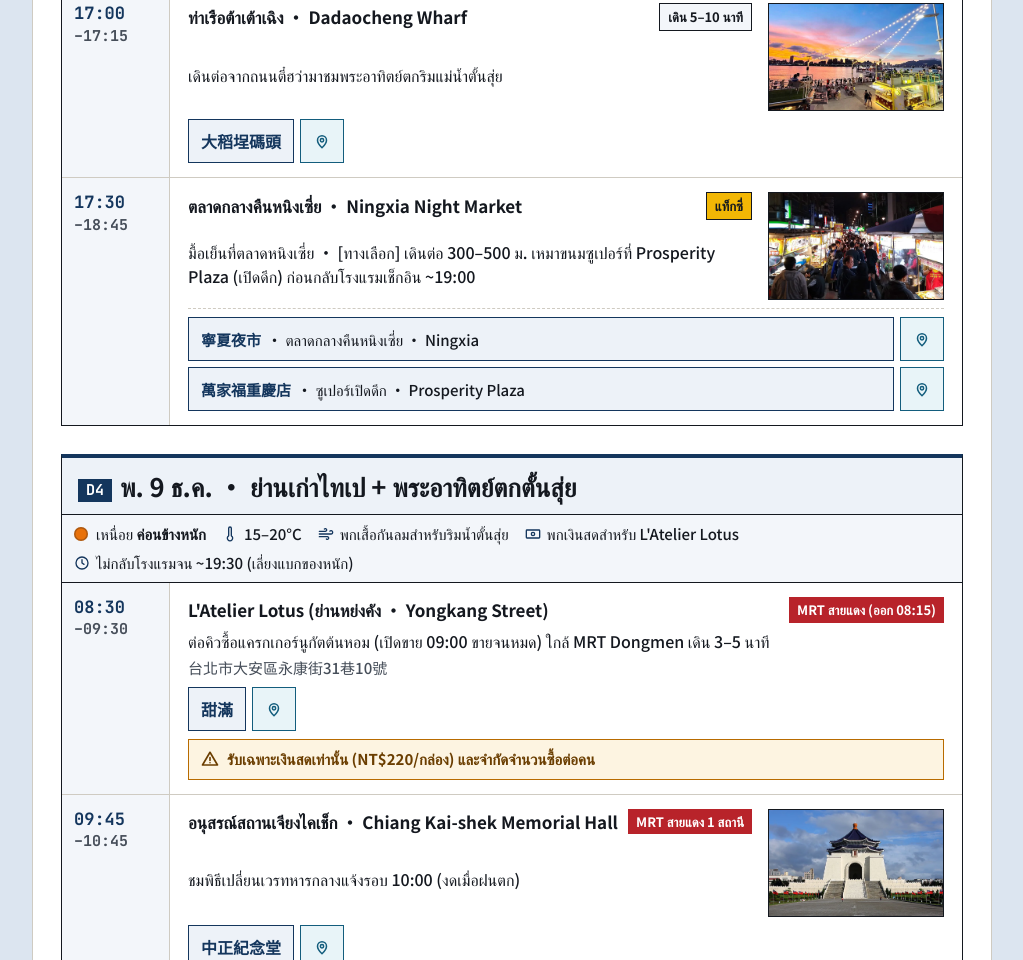
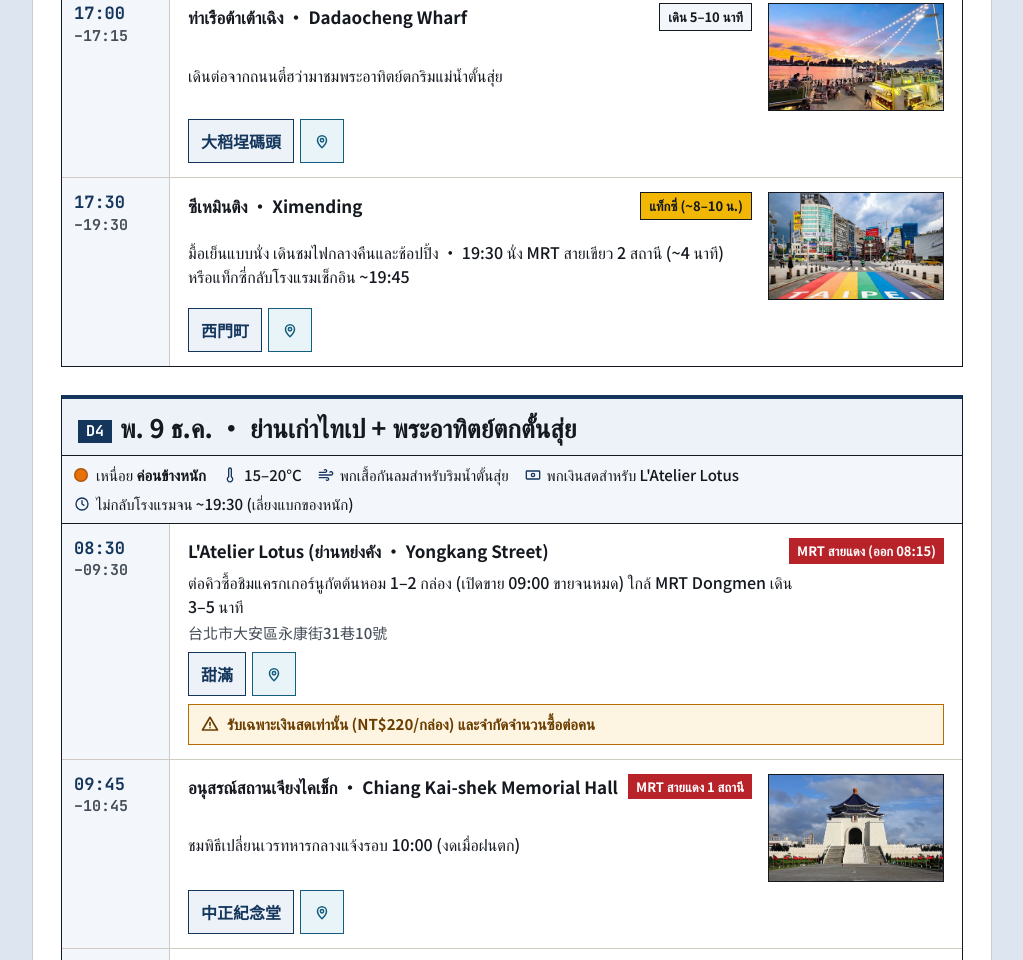
Before and after one commit to bank2u/mytrip, a plain HTML site: page 2026-taipei/index.html in a window 1280 px wide. Shown: the part 4468-5428 px from the top of the page, without its empty margins (128-1151 px from the left). Drawn offline with Linux system fonts and the light colour scheme; a web font is replaced by a local one.

Commit message:
2026-taipei: move Ximending to D3 night, split Lotus nougat across D4/D6

```diff
--- a/2026-taipei/index.html
+++ b/2026-taipei/index.html
@@ -1648,7 +1648,7 @@
     },
     {
       id: "D3", effort: 3, zone: "old", date: "2026-12-08", shortDate: "8 ธ.ค.",
-      title: "อ. 8 ธ.ค. · บัสเข้าไทเป + ถนนตี๋ฮว่า + หนิงเซี่ย",
+      title: "อ. 8 ธ.ค. · บัสเข้าไทเป + ถนนตี๋ฮว่า + ซีเหมินติง",
       conditions: [
         { icon: "clock", text: "ถึงไทเปบ่ายไม่มีพักห้องระหว่างวัน" },
         { icon: "bag", text: "เตรียมเสบียงขึ้นบัส 1833 · เรียก Uber XL ขนกระเป๋า" }
@@ -1714,15 +1714,14 @@
           places: [{ name: "Dadaocheng Wharf", zh: "大稻埕碼頭", driver: false }]
         },
         {
-          time: "17:30–18:45",
-          titlePrefix: "ตลาดกลางคืนหนิงเซี่ย · Ningxia Night Market",
-          img: "assets/spot-ningxia.webp",
-          imgAlt: "บรรยากาศตลาดกลางคืนหนิงเซี่ย ไทเป",
-          mode: { label: "แท็กซี่", cls: "t-taxi" },
-          desc: "มื้อเย็นที่ตลาดหนิงเซี่ย · [ทางเลือก] เดินต่อ 300–500 ม. เหมาขนมซูเปอร์ที่ Prosperity Plaza (เปิดดึก) ก่อนกลับโรงแรมเช็กอิน ~19:00",
+          time: "17:30–19:30",
+          titlePrefix: "ซีเหมินติง · Ximending",
+          img: "assets/spot-ximending.webp?v=2",
+          imgAlt: "ย่านช้อปปิ้งซีเหมินติง ไทเป",
+          mode: { label: "แท็กซี่ (~8–10 น.)", cls: "t-taxi" },
+          desc: "มื้อเย็นแบบนั่ง เดินชมไฟกลางคืนและช้อปปิ้ง · 19:30 นั่ง MRT สายเขียว 2 สถานี (~4 นาที) หรือแท็กซี่กลับโรงแรมเช็กอิน ~19:45",
           places: [
-            { name: "ตลาดกลางคืนหนิงเซี่ย · Ningxia", zh: "寧夏夜市", driver: true },
-            { name: "ซูเปอร์เปิดดึก · Prosperity Plaza", zh: "萬家福重慶店", driver: false }
+            { name: "ซีเหมินติง · Ximending", zh: "西門町", driver: true }
           ]
         }
       ]
@@ -1741,7 +1740,7 @@
           time: "08:30–09:30",
           titlePrefix: "L'Atelier Lotus (ย่านหย่งคัง · Yongkang Street)",
           mode: { label: "MRT สายแดง (ออก 08:15)", cls: "t-mrt-red" },
-          desc: "ต่อคิวซื้อแครกเกอร์นูกัตต้นหอม (เปิดขาย 09:00 ขายจนหมด) ใกล้ MRT Dongmen เดิน 3–5 นาที",
+          desc: "ต่อคิวซื้อชิมแครกเกอร์นูกัตต้นหอม 1–2 กล่อง (เปิดขาย 09:00 ขายจนหมด) ใกล้ MRT Dongmen เดิน 3–5 นาที",
           warn: "รับเฉพาะเงินสดเท่านั้น (NT$220/กล่อง) และจำกัดจำนวนซื้อต่อคน",
           places: [{ name: "L'Atelier Lotus", zh: "甜滿", addr: "台北市大安區永康街31巷10號", driver: false }]
         },
@@ -1764,20 +1763,18 @@
           places: [{ name: "Longshan Temple", zh: "艋舺龍山寺", driver: true }]
         },
         {
-          time: "12:00–13:30",
-          titlePrefix: "ซีเหมินติง · Ximending",
-          img: "assets/spot-ximending.webp?v=2",
-          imgAlt: "ย่านช้อปปิ้งซีเหมินติง ไทเป",
-          mode: { label: "แท็กซี่", cls: "t-taxi" },
-          desc: "ทานมื้อเที่ยงร้านนั่งสบายและเดินเล่นย่านซีเหมินติง",
-          places: [{ name: "Ximending", zh: "西門町", driver: true }]
-        },
-        {
-          time: "13:45–15:00",
+          time: "12:00–13:15",
+          titlePrefix: "มื้อเที่ยงแถวหัวซาน 1914 · Zhongxiao Xinsheng",
+          mode: { label: "แท็กซี่ ~10–12 นาที", cls: "t-taxi" },
+          desc: "ทานมื้อเที่ยงร้านนั่งสบายใกล้โซนหัวซาน",
+          places: [{ name: "ย่านจงเซี่ยวซินเซิง · Zhongxiao Xinsheng", zh: "忠孝新生", driver: true }]
+        },
+        {
+          time: "13:15–14:50",
           titlePrefix: "Simple Kaffa & สวนศิลปะหัวซาน 1914 · Huashan 1914",
           img: "assets/spot-huashan.webp",
           imgAlt: "สวนสร้างสรรค์หัวซาน 1914 ไทเป",
-          mode: { label: "แท็กซี่ ~10 นาที", cls: "t-taxi" },
+          mode: { label: "เดิน", cls: "t-walk" },
           desc: "จิบกาแฟร้านแชมป์โลกและเดินชมโซนศิลปะที่ Huashan 1914",
           places: [
             { name: "Simple Kaffa Flagship", zh: "興波咖啡", addr: "台北市中正區忠孝東路二段27號", driver: true },
@@ -1863,10 +1860,18 @@
       ],
       items: [
         {
-          time: "08:30–09:30",
+          time: "08:15–09:25",
+          titlePrefix: "L'Atelier Lotus (รอบซื้อฝาก)",
+          optional: true,
+          mode: { label: "MRT สายแดง (~7 น.)", cls: "t-mrt-red" },
+          desc: "แยกไปซื้อนูกัตกลับฝากแล้วนำมาวางที่โรงแรมก่อนออกเที่ยว · ที่เหลือตื่นสายทานอาหารเช้าสบายๆ ที่โรงแรม",
+          places: [{ name: "L'Atelier Lotus", zh: "甜滿", addr: "台北市大安區永康街31巷10號", driver: false }]
+        },
+        {
+          time: "09:30–09:45",
           titlePrefix: "สถานีกระเช้าเมาคง สวนสัตว์ไทเป · Maokong Gondola Taipei Zoo",
-          mode: { label: "Uber (ออก 09:30)", cls: "t-taxi" },
-          desc: "ทานอาหารเช้าสบายๆ แล้วเรียกรถไปสถานีต้นทางกระเช้าเมาคง",
+          mode: { label: "Uber (ออก ~09:30)", cls: "t-taxi" },
+          desc: "ออกเดินทางพร้อมกันไปสถานีต้นทางกระเช้าเมาคง",
           places: [{ name: "Maokong Gondola Taipei Zoo Station", zh: "貓空纜車動物園站", driver: true }]
         },
         {
@@ -2028,7 +2033,7 @@
       id: "lotus", highlight: true, cat: "แจกเพื่อน",
       title: "แครกเกอร์นูกัตต้นหอม",
       brand: "L'Atelier Lotus", zh: "甜滿", addr: "台北市大安區永康街31巷10號",
-      day: "D4 เช้า · ย่านหย่งคัง", price: "NT$220 / กล่อง",
+      day: "D4 เช้า (ชิม) · D6 เช้า (ซื้อฝาก)", price: "NT$220 / กล่อง",
       bag: "check", bagLabel: "โหลด (หรือถือระวังแตก)",
       img: "assets/shop-lotus.webp",
       note: "เปิดขาย 09:00 ขายจนหมด รับเฉพาะเงินสดเท่านั้น (จำกัดจำนวนต่อคน)"
@@ -2064,7 +2069,7 @@
       id: "eggroll", highlight: true, cat: "แจกเพื่อน",
       title: "ทองม้วนไส้เนยถั่ว / งาดำ (เลี่ยงไส้หมูหยอง)",
       brand: "HiWalk / Bluebird Travel", zh: "青鳥旅行 新光三越南西",
-      day: "D4 ซีเหมิน · D6 101 · D7 Nanxi", price: "NT$300–580",
+      day: "D3 ซีเหมิน · D6 101 · D7 Nanxi", price: "NT$300–580",
       bag: "carry", bagLabel: "โหลด / ถือขึ้นเครื่องได้",
       img: "assets/shop-eggroll.webp",
       note: "เลือกเฉพาะไส้เนยถั่ว งาดำ ช็อกโกแลต หรือเอิร์ลเกรย์ (ห้ามนำเข้าไส้หมูหยอง)"
@@ -2076,7 +2081,7 @@
       day: "คืนเหมาซูเปอร์ (D3 / D5 / D6)", price: "NT$25–120",
       bag: "check", bagLabel: "โหลดใต้เครื่อง",
       img: "assets/shop-supermarket.webp",
-      note: "ใกล้ตลาดหนิงเซี่ย 300–500 ม. เปิด 09:00–02:00 · Kuai Kuai ซื้อเฉพาะถุงเขียวรสมะพร้าว"
+      note: "ใกล้โรงแรม Dahshin เปิด 09:00–02:00 · Kuai Kuai ซื้อเฉพาะถุงเขียวรสมะพร้าว"
     },
     {
       id: "noodles", highlight: true, cat: "ซื้อกินเอง",
@@ -2120,7 +2125,7 @@
       brand: "Umbrella King (雨傘王) / Rainstory",
       zh: "雨傘王 捷運中山二店",
       addr: "台北市大同區南京西路55號B1",
-      day: "D3 Q Square · D4 ซีเหมิน · D7 จงซาน",
+      day: "D3 Q Square / ซีเหมิน · D7 จงซาน",
       price: "NT$400–1,200",
       bag: "carry", bagLabel: "ร่มพับถือขึ้นเครื่อง/โหลดได้",
       note: "โครงไฟเบอร์กลาสทนลมฝนไต้หวัน · Umbrella King (NT$400–900 สาขา MRT จงซานทางออก 5 B1 / ซีเหมิน / Taipei Main M5) หรือ Rainstory (NT$600–1,200 ที่ห้าง Q Square) · ร่มพับเล็กใส่กระเป๋าถือขึ้นเครื่องได้"
@@ -2146,7 +2151,7 @@
       id: "shoes", highlight: false, cat: "ของใช้ & แฟชั่น",
       title: "รองเท้า Salomon / Onitsuka Tiger / D+AF & Grace Gift",
       brand: "ย่านซิ่นอี้ / ซีเหมินติง / จงซาน", zh: "西門町",
-      day: "D4 ซีเหมิน · D6 ซิ่นอี้ · D7 จงซาน", price: "NT$680–6,880",
+      day: "D3 ซีเหมิน · D6 ซิ่นอี้ · D7 จงซาน", price: "NT$680–6,880",
       bag: "carry", bagLabel: "Tax Refund 5%",
       note: "ซื้อครบ NT$2,000/ร้าน/วัน พกพาสปอร์ตขอคืนภาษี 5% ได้ · D+AF/Grace Gift ลองไซส์จริงคุ้มกว่าพรีฯ"
     },
@@ -2154,7 +2159,7 @@
       id: "fashion", highlight: false, cat: "ของใช้ & แฟชั่น",
       title: "เสื้อผ้า & กระเป๋าไต้หวัน (NET, Plain-me, PAZZO, ROBINMAY)",
       brand: "UR LIVING จงซาน / ซีเหมินติง", zh: "UR LIVING 南西一店",
-      day: "D4 ซีเหมิน · D7 จงซาน–ฉือเฟิง", price: "NT$199–3,800",
+      day: "D3 ซีเหมิน · D7 จงซาน–ฉือเฟิง", price: "NT$199–3,800",
       bag: "carry", bagLabel: "Tax Refund 5%",
       note: "NET ราคาประหยัดเหมาะซื้อเสื้อกันหนาวเพิ่มหน้างาน · Plain-me และ ROBINMAY คุ้มกว่าพรีฯ ไทย"
     }
@@ -2165,7 +2170,7 @@
     { id: "c-jacket", text: "เสื้อคลุมกันหนาวและเสื้อกันลม (สุริยันจันทราเช้า 12–15°C · เย่หลิ่วและตั้นสุ่ยลมแรง)" },
     { id: "c-shoes", text: "รองเท้าเดินสบายพื้นกันลื่น + ร่มพับ / เสื้อกันฝน (ไทเป-จิ่วเฟิ่นฝนปรอยบ่อย)" },
     { id: "c-towel", text: "ผ้าขนหนูผืนเล็ก (สำหรับเช็ดเท้าหลังแช่เท้าอุ่นที่ Fuxing Park เป่ยโถว เช้า D7)" },
-    { id: "c-cash", text: "เงินสด TWD (ร้าน L'Atelier Lotus D4 และร้านค้าริมทางรับเฉพาะเงินสด)" },
+    { id: "c-cash", text: "เงินสด TWD (ร้าน L'Atelier Lotus D4/D6 และร้านค้าริมทางรับเฉพาะเงินสด)" },
     { id: "c-easycard", text: "บัตร EasyCard (ซื้อและเติมเงินที่สนามบิน ใช้ขึ้น MRT บัส แท็กซี่ส่วนใหญ่ และร้านสะดวกซื้อ)" },
     { id: "c-bagsize", text: "เช็กขนาดกระเป๋าโหลด: ผลรวม 3 ด้านไม่เกิน 158 ซม. (สำหรับ Self Bag Drop สถานี A1 เช้า D7)" },
     { id: "c-esim", text: "eSIM / โรมมิ่ง และแอป Google Maps + Uber พร้อมใช้งาน" },
@@ -2413,7 +2418,7 @@
         </div>
         <div class="data-row cols-2">
           <div class="data-label">MRT รอบโรงแรมไทเป</div>
-          <div>สถานี Zhongshan เชื่อมตรงทั้งสายสีแดง (ไปไทเป 101 / หย่งคัง / เป่ยโถว / ตั้นสุ่ย) และสายสีเขียว</div>
+          <div>สถานี Zhongshan เชื่อมตรงทั้งสายสีแดง (ไปไทเป 101 / หย่งคัง / เป่ยโถว / ตั้นสุ่ย) และสายสีเขียว (ไปซีเหมินติง 2 สถานี)</div>
         </div>
         <div class="data-row cols-2">
           <div class="data-label">โหลดกระเป๋า A1 เช้า D7</div>
```
